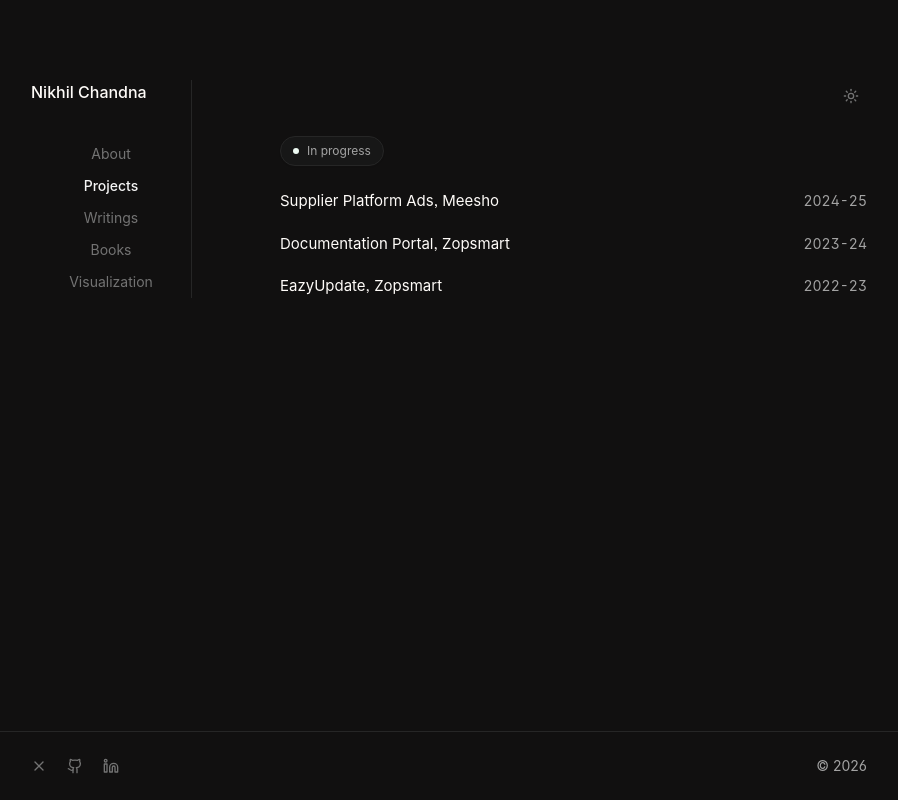
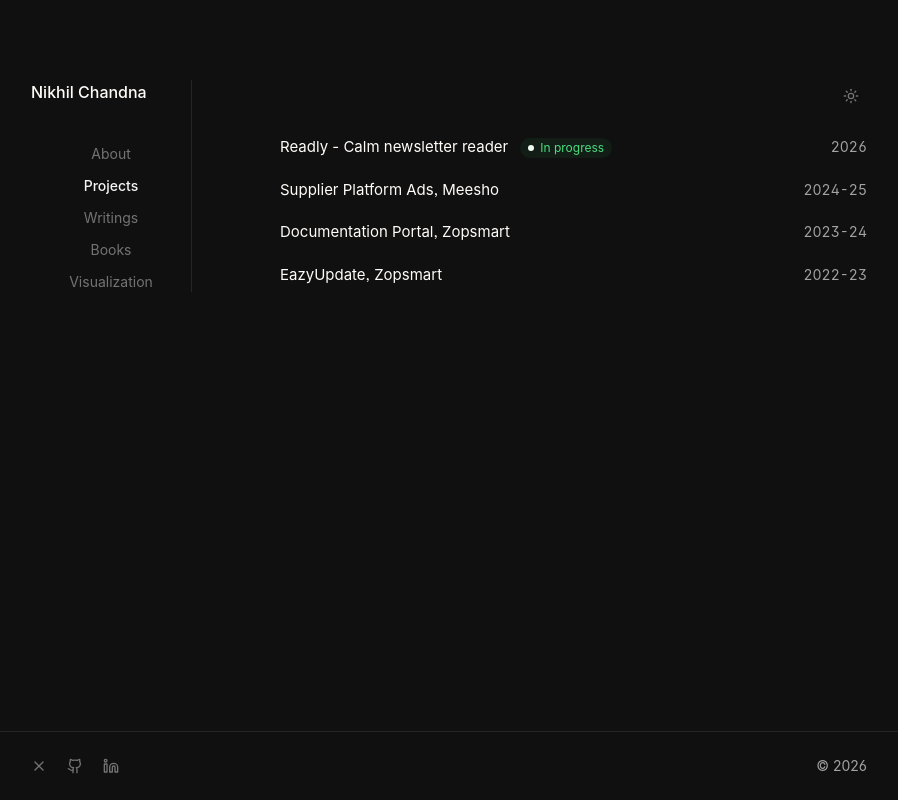
Before and after one commit to enti-re/personalPortfolio, a Next.js app: page / in a window 1280 px wide. Both pictures are taken after a click on the button "Projects". Shown: the whole page, without its empty margins (191-1089 px from the left). Built offline with nearby package versions, Linux system fonts and the light colour scheme; a web font is replaced by a local one.

Commit message:
Add Readly project entry
Co-authored-by: Nikhil Chandna <enti-re@users.noreply.github.com>

```diff
--- a/src/pages/index.tsx
+++ b/src/pages/index.tsx
@@ -13,7 +13,26 @@ import FluidSphere from "../components/FluidSphere";
 import CompoundCube from "../components/CompoundCube";
 
 
-const projects = [
+interface Project {
+  title: string
+  description: string
+  tags: string[]
+  slug: string
+  year: string
+  link?: string
+  status?: "in-progress"
+}
+
+const projects: Project[] = [
+  {
+    title: "Readly - Calm newsletter reader",
+    description: "A calm newsletter reader focused on a distraction-free reading experience.",
+    tags: ["Next.js", "Newsletter", "Reader"],
+    slug: "readly",
+    year: "2026",
+    link: "https://newsletter-app-gold.vercel.app/login",
+    status: "in-progress",
+  },
   {
     title: "Supplier Platform Ads, Meesho",
     description: "Led the monetisation frontend team. Built multiple microfrontend applications powering Meesho's ads platform. Shipped AI-powered Figma-to-React pipeline, Claude Code + Playwright integration for UI library migration, and improved platform LCP from ~4.1s to ~3.3s.",
@@ -253,7 +272,7 @@ export default function Home() {
 
                       return (
                         <div className="space-y-6">
-                          <div className="flex items-center space-x-4 text-sm text-neutral-500 dark:text-neutral-400">
+                          <div className="flex flex-wrap items-center gap-x-4 gap-y-2 text-sm text-neutral-500 dark:text-neutral-400">
                             <span>{project.year}</span>
                             <span>•</span>
                             <div className="flex flex-wrap gap-2">
@@ -266,6 +285,12 @@ export default function Home() {
                                 </span>
                               ))}
                             </div>
+                            {project.status === "in-progress" && (
+                              <span className="inline-flex items-center gap-1.5 rounded-full bg-green-100 px-2 py-0.5 text-xs text-green-600 dark:bg-green-900/20 dark:text-green-400">
+                                <span className="h-1.5 w-1.5 rounded-full animate-blink-green-white" aria-hidden="true" />
+                                In progress
+                              </span>
+                            )}
                           </div>
 
                           <div className="space-y-6">
@@ -275,10 +300,10 @@ export default function Home() {
                             </p>
 
                             {/* Project Link */}
-                            {(project as any).link && (
+                            {project.link && (
                               <div className="pt-4">
                                 <Link
-                                  href={(project as any).link}
+                                  href={project.link}
                                   target="_blank"
                                   rel="noopener noreferrer"
                                   className="inline-flex items-center text-sm text-neutral-500 hover:text-neutral-900 dark:hover:text-neutral-300 transition-colors border-b border-neutral-300 dark:border-neutral-700 hover:border-neutral-900 dark:hover:border-neutral-300"
@@ -293,17 +318,6 @@ export default function Home() {
                     })()}
                   </div>
                 ) : (
-                  <div className="space-y-6">
-                    <Link
-                      href="https://newsletter-app-gold.vercel.app/login"
-                      target="_blank"
-                      rel="noopener noreferrer"
-                      className="inline-flex items-center gap-2 rounded-full border border-neutral-200 bg-neutral-50 px-3 py-1.5 text-xs text-neutral-600 shadow-sm transition-colors hover:border-neutral-300 hover:bg-neutral-100 hover:text-neutral-900 dark:border-neutral-800 dark:bg-neutral-900 dark:text-neutral-400 dark:hover:border-neutral-700 dark:hover:bg-neutral-800 dark:hover:text-neutral-100"
-                    >
-                      <span className="h-1.5 w-1.5 rounded-full animate-blink-green-white" aria-hidden="true" />
-                      <span>In progress</span>
-                    </Link>
-
                   <ul className="space-y-5">
                     {projects.map((project) => (
                       <li key={project.slug} className="group">
@@ -312,14 +326,19 @@ export default function Home() {
                           className="flex items-baseline w-full text-left hover:text-neutral-600 dark:hover:text-neutral-300 transition-colors"
                         >
                           <span className="flex-1">
-                              {project.title}
+                            <span>{project.title}</span>
+                            {project.status === "in-progress" && (
+                              <span className="ml-3 inline-flex items-center gap-1.5 rounded-full bg-green-100 px-2 py-0.5 align-middle text-xs text-green-600 dark:bg-green-900/20 dark:text-green-400">
+                                <span className="h-1.5 w-1.5 rounded-full animate-blink-green-white" aria-hidden="true" />
+                                In progress
+                              </span>
+                            )}
                           </span>
                           <span className="ml-4 text-neutral-400 text-sm tabular-nums">{project.year}</span>
                         </button>
                       </li>
                     ))}
                   </ul>
-                  </div>
                 )}
               </section>
             </div>
```
Lines whose indentation alone changed are shown as unchanged.
